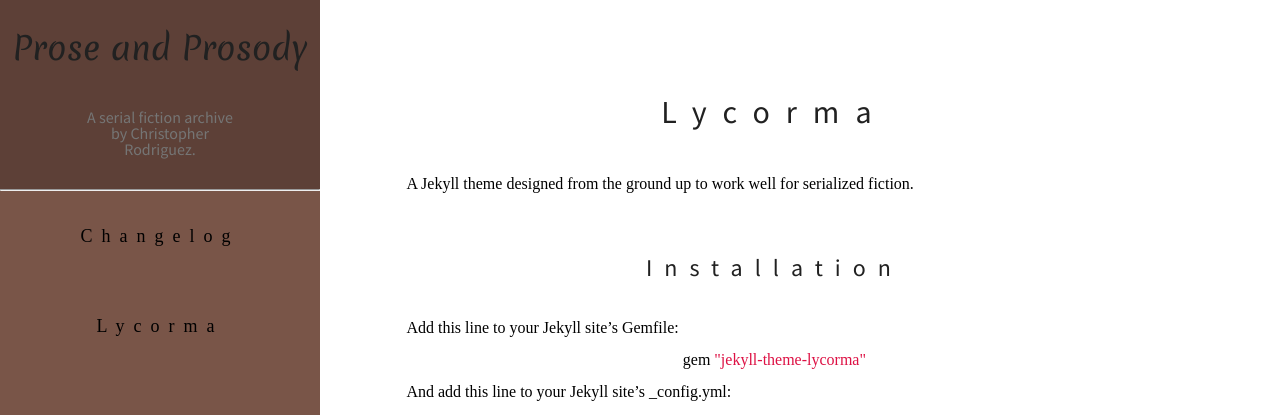
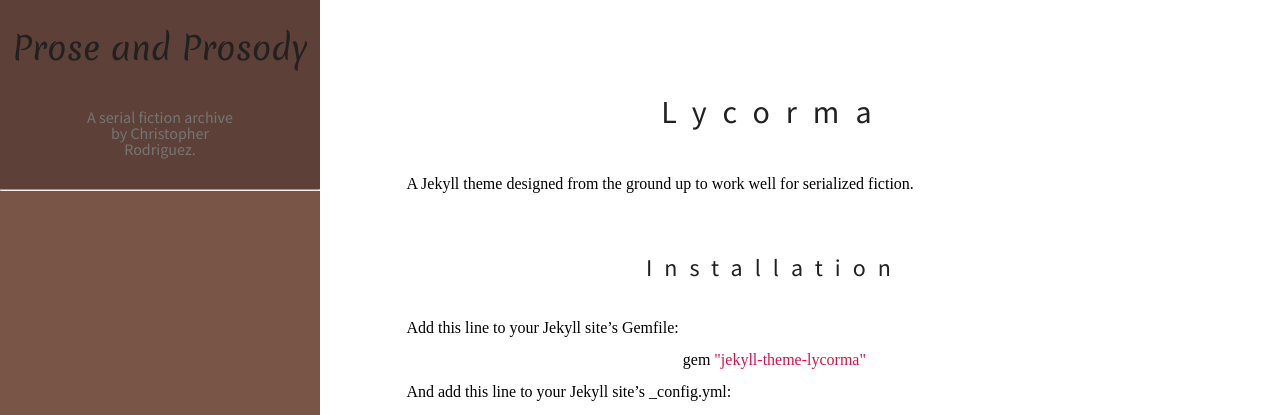
Before and after one commit to cdr255/jekyll-theme-lycorma, a Jekyll site: the page built from README.md, in a window 1280 px wide. Shown: the top 415 px of the page. Built offline with Jekyll 4.4.1, drawn with Linux system fonts in a browser that asks for light colours; nearby versions of some CDN libraries; our own code applies the rules of GitHub Pages for plain Markdown files.

Commit message:
Quick Fixes post v0.1.0

```diff
--- a/_includes/header.html
+++ b/_includes/header.html
@@ -10,7 +10,7 @@
 	  {% for path in page_paths %}
 	  {% assign this_page = site.pages | where: "path", path | first %}
 	  {% unless this_page.efn %}
-	  {% if this_page.title %}
+	  {% if this_page.sidebar %}
 	  <a href="{{ this_page.url | relative_url }}">
 	  <li>{{ this_page.title | default: "UNNAMED PAGE"  }}
 	  </li>
```
Also changed, not shown: CHANGELOG.md, jekyll-theme-lycorma.gemspec.
